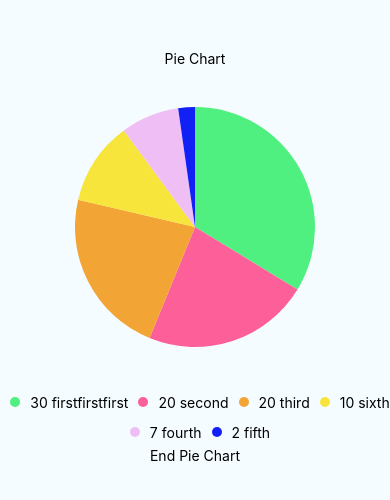
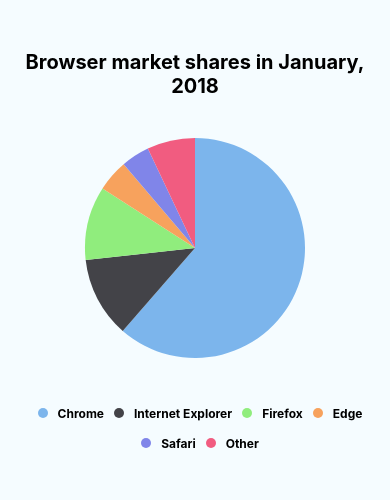
Before and after one commit to onemolegames/react-native-d3-charts, a React Native app in the folder example/: screen / in a window 390 px wide. Shown: the top 500 px of the page. Built offline with nearby package versions, Linux system fonts and the light colour scheme.

Commit message:
- pie chart fixes

```diff
--- a/example/App.js
+++ b/example/App.js
@@ -18,9 +18,7 @@ export default class App extends Component<Props> {
   render() {
     return (
       <ScrollView contentContainerStyle={styles.container}>
-        <Text>Pie Chart</Text>
-        <PieChart />
-        <Text>End Pie Chart</Text>
+        <PieChart size={{height: 300, width: 300}} />
       </ScrollView>
     );
   }
--- a/example/src/pie/Pie.js
+++ b/example/src/pie/Pie.js
@@ -3,7 +3,7 @@ import Svg, {Defs, G, LinearGradient, Path, Stop} from "react-native-svg";
 import * as scale from "d3-scale";
 import * as shape from "d3-shape";
 import PropTypes from "prop-types";
-import {Dimensions, Text, View, TouchableOpacity} from "react-native";
+import {Dimensions, ScrollView, Text, TouchableOpacity, View} from "react-native";
 
 const d3 = {
   scale,
@@ -17,20 +17,16 @@ export default class PieChart extends Component {
   state = {};
 
   renderLabels() {
-    const sortedData = this.props.data.sort((first, second) => {
-      return second.value - first.value;
-    });
-
 
     return (
       <View  style={{ flexDirection: 'row', justifyContent: 'center', alignItems: 'center', flexWrap: 'wrap'}}>
-        {sortedData.map((pie, index) => {
+        {this.props.data.map((pie, index) => {
           const replacedText = pie.label.text.replace(/&value/ig, pie.value);
           const rectSize = index === this.state.activePieIndex ? 13 : 10;
 
           return (<TouchableOpacity style={{flexDirection: 'row',justifyContent: 'center', alignItems: 'center'}} onPress={() => this.setActivePie(index)}>
             <View style={{width: rectSize, height: rectSize, backgroundColor: pie.startColor, margin: 10, borderRadius: rectSize / 2}}></View>
-            <Text>{replacedText}</Text>
+            <Text style={{fontWeight: 'bold', fontSize: 12}}>{replacedText}</Text>
           </TouchableOpacity>)
         })}
       </View>
@@ -52,10 +48,6 @@ export default class PieChart extends Component {
       .map((pie) => pie.value)
       .reduce((first, second) => first + second);
 
-    const sortedData = data.sort((first, second) => {
-      return second.value - first.value;
-    });
-
     const shortestEdge = size.width < size.height ? size.width : size.height;
     const radius = (shortestEdge / 2) - 40;
     const scaleValue = scale.scaleLinear()
@@ -65,7 +57,7 @@ export default class PieChart extends Component {
     let startAngle = 0;
     let reduceThickness = 0;
     let reduceXY = 10;
-    const arcs = sortedData.map((pie, index) => {
+    const arcs = this.props.data.map((pie, index) => {
       const scaledValue = scaleValue(pie.value);
       const arc = d3.shape.arc()
         .innerRadius(0)
@@ -75,22 +67,27 @@ export default class PieChart extends Component {
 
       reduceXY += reduceThickness;
       startAngle += scaledValue;
-
+      let strokeWidth = 0;
+      if (typeof this.state.activePieIndex !== 'undefined' && this.state.activePieIndex !== -1) {
+        strokeWidth =  index === this.state.activePieIndex ? 2 : 0;
+      }
       return (
         <G key={index}>
           <Path
             id={"" + (index)}
             fill={"url(#grad" + index + ")"}
+            stroke="white"
+            strokeWidth={strokeWidth}
             onPress={() => this.setActivePie(index)}
             d={arc()}/>
         </G>
       );
     });
 
-    const gradients = sortedData.map((pie, index) => {
+    const gradients = this.props.data.map((pie, index) => {
       let opacity = 1;
-      if(typeof this.state.activePieIndex !== 'undefined') {
-        opacity =  index === this.state.activePieIndex ? 1 : 0.5;
+      if (typeof this.state.activePieIndex !== 'undefined' && this.state.activePieIndex !== -1) {
+        opacity =  index === this.state.activePieIndex ? 1 : 0.2;
       }
 
       return (
@@ -102,6 +99,7 @@ export default class PieChart extends Component {
     });
     return (
       <Fragment>
+        <Text style={{fontWeight: 'bold', fontSize: 20, textAlign: 'center'}}>Browser market shares in January, 2018</Text>
         <Svg width={size.width} height={size.height} fill="none">
           <Defs>
             {gradients}
@@ -140,66 +138,66 @@ PieChart.defaultProps = {
   },
   data: [
     {
-      value: 30,
-      startColor: "#4ff07f",
-      endColor: "#4ff07f",
+      value: 61.41,
+      startColor: "#7CB5EC",
+      endColor: "#7CB5EC",
       label: {
-        text: "&value firstfirstfirst",
+        text: "Chrome",
         color: "#ff6464",
         fontSize: 12,
         fontFamily: "Helvetica"
       }
     },
     {
-      value: 20,
-      startColor: "#fd6098",
-      endColor: "#fd6098",
+      value: 11.84,
+      startColor: "#434348",
+      endColor: "#434348",
       label: {
-        text: "&value second",
+        text: "Internet Explorer",
         color: "#ff6464",
         fontSize: 12,
         fontFamily: "Helvetica"
       }
     },
     {
-      value: 20,
-      startColor: "#F2A435",
-      endColor: "#F2A435",
+      value: 10.85,
+      startColor: "#90ED7D",
+      endColor: "#90ED7D",
       label: {
-        text: "&value third",
+        text: "Firefox",
         color: "#ff6464",
         fontSize: 12,
         fontFamily: "Helvetica"
       }
     },
     {
-      value: 7,
-      startColor: "#efbef5",
-      endColor: "#efbef5",
+      value: 4.67,
+      startColor: "#F7A25D",
+      endColor: "#F7A25D",
       label: {
-        text: "&value fourth",
+        text: "Edge",
         color: "#ff6464",
         fontSize: 12,
         fontFamily: "Helvetica"
       }
     },
     {
-      value: 2,
-      startColor: "#1120f5",
-      endColor: "#1120f5",
+      value: 4.18,
+      startColor: "#8085E9",
+      endColor: "#8085E9",
       label: {
-        text: "&value fifth",
+        text: "Safari",
         color: "#ff6464",
         fontSize: 12,
         fontFamily: "Helvetica"
       }
     },
     {
-      value: 10,
-      startColor: "#F7E53B",
-      endColor: "#F7E53B",
+      value: 7.05,
+      startColor: "#F15C80",
+      endColor: "#F15C80",
       label: {
-        text: "&value sixth",
+        text: "Other",
         color: "#ff6464",
         fontSize: 12,
         fontFamily: "Helvetica"
```
